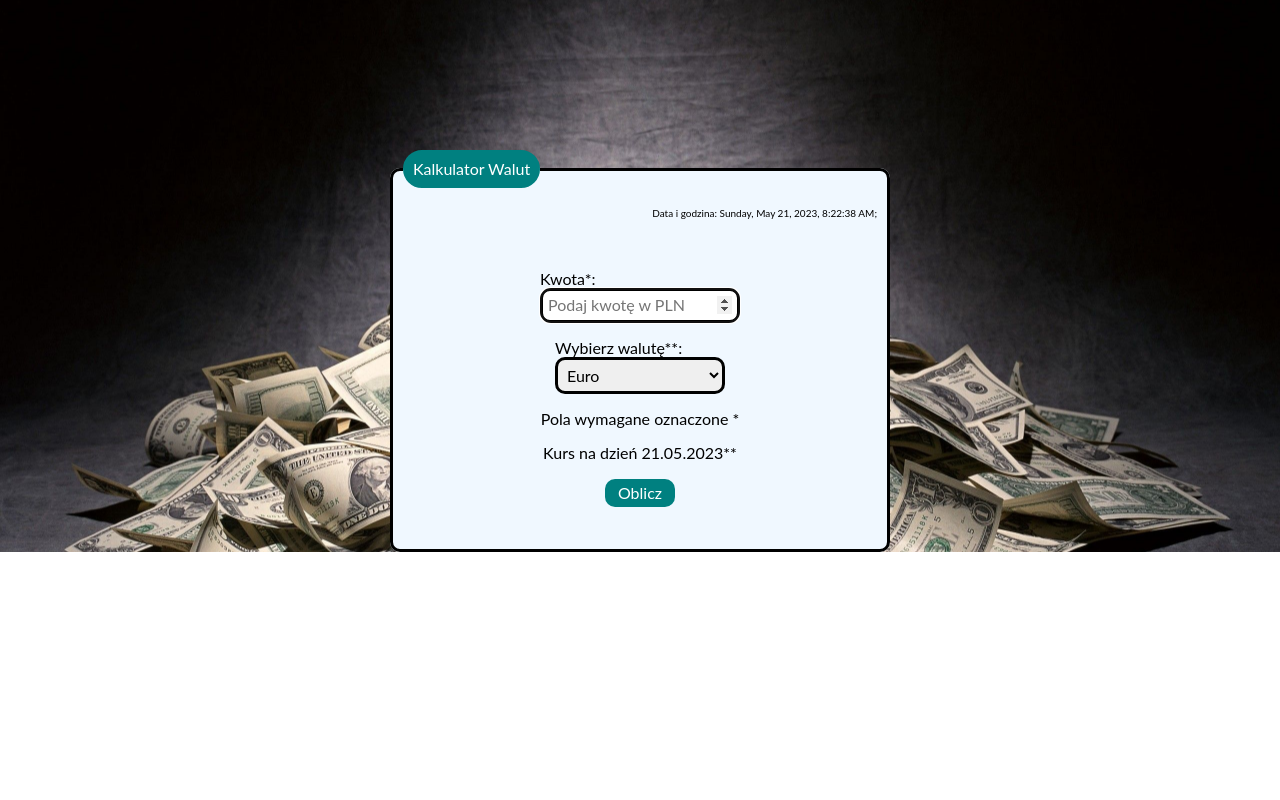
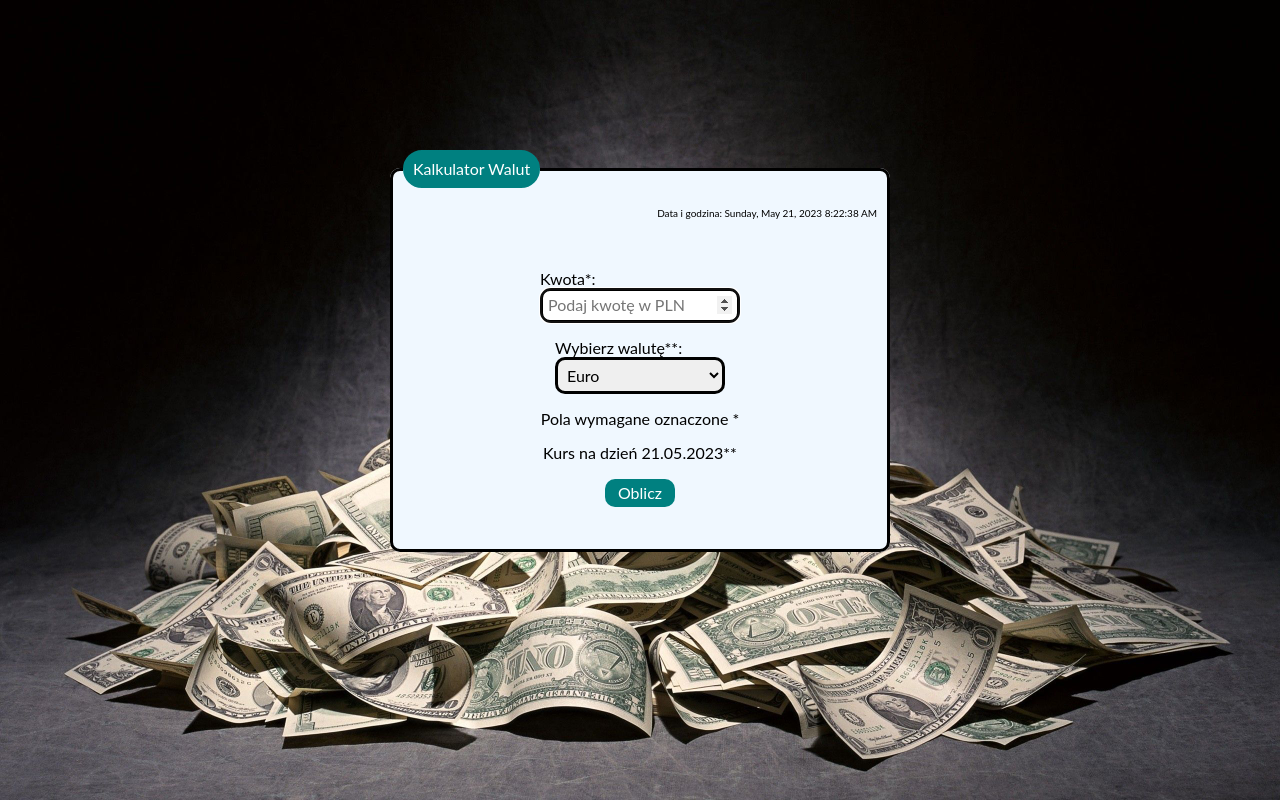
Before and after one commit to KrystianLewalski/Currency-Calculator-React, a React (Create React App) app: page / in a window 1280 px wide. Built offline with nearby package versions, Linux system fonts and the light colour scheme.

Commit message:
added useCurrentDate and moved date function

```diff
--- a/src/Form/Date/index.js
+++ b/src/Form/Date/index.js
@@ -1,32 +1,14 @@
-import { useState, useEffect } from "react";
-import { DateContainer } from "./styled"
+import { DateContainer } from "./styled";
+import { useCurrentDate } from "./useCurrentDate";
 
 export const DateField = () => {
-    const [date, setDate] = useState(new Date());
-
-    const day = date.toLocaleDateString(undefined,
-        {
-            month: "long",
-            weekday: "long",
-            day: "numeric",
-            year: "numeric"
-        });
-
-    const time = date.toLocaleTimeString(undefined);
-
-    useEffect(() => {
-        const intervalId = setInterval(() => {
-            setDate(new Date());
-        }, 1000);
-
-        return () => {
-            clearInterval(intervalId);
-        };
-    }, []);
+    const date = useCurrentDate();
 
     return (
         <DateContainer>
-            Data i godzina: {day}, {time};
+            Data i godzina:
+            {" "}
+            {date}
         </DateContainer>
     );
 };
--- /dev/null
+++ b/src/Form/Date/useCurrentDate.js
@@ -0,0 +1,26 @@
+import { useState, useEffect } from "react";
+
+export const useCurrentDate = () => {
+    const [date, setDate] = useState(new Date());
+
+    const day = date.toLocaleDateString(undefined, {
+        month: "long",
+        weekday: "long",
+        day: "numeric",
+        year: "numeric"
+    });
+
+    const time = date.toLocaleTimeString(undefined);
+
+    useEffect(() => {
+        const intervalId = setInterval(() => {
+            setDate(new Date());
+        }, 1000);
+
+        return () => {
+            clearInterval(intervalId);
+        };
+    }, []);
+
+    return [day, " ", time];
+};
--- a/src/styled.js
+++ b/src/styled.js
@@ -16,4 +16,5 @@ export const Body = styled.body`
   display: flex;
   justify-content: center;
   font-family: "Lato", sans-serif;
+  min-height: 100vh;
 `;
```
